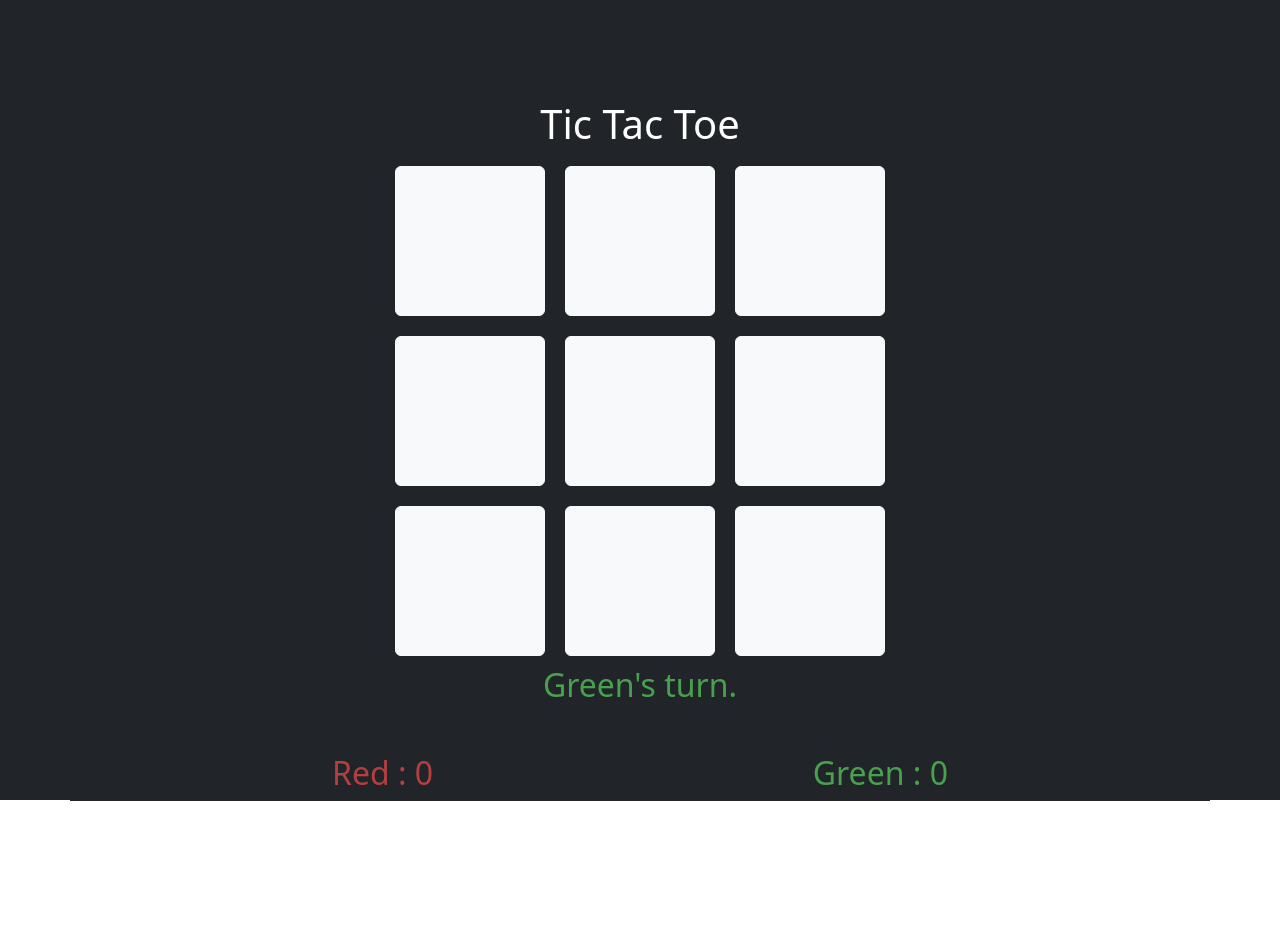
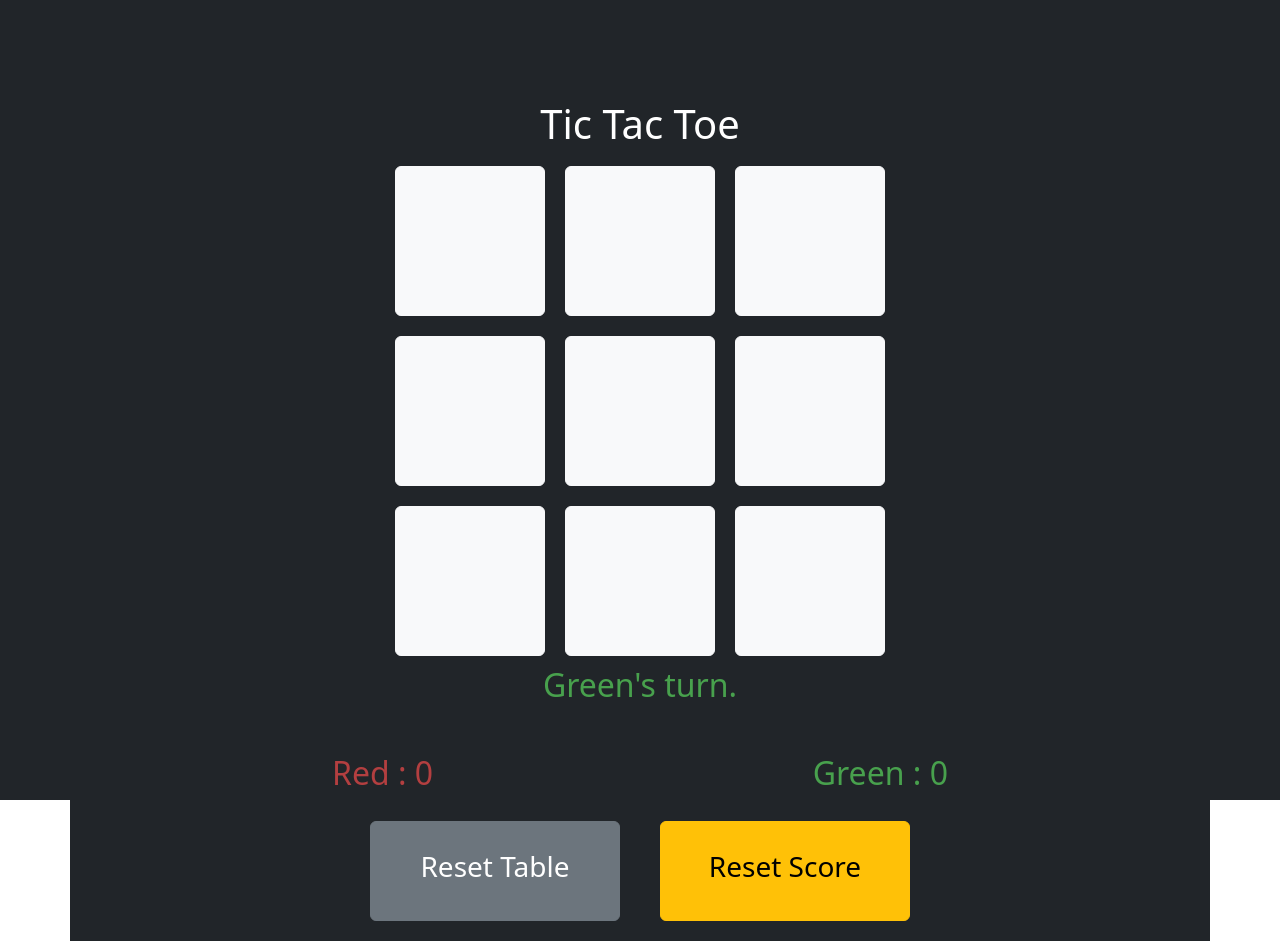
Before and after one commit to catalindanis/React-Projects, a React (Vite) app in the folder tic-tac-toe/: page / in a window 1280 px wide. Before the commit the page ends 801 px from the top, so only its background shows below. Built offline with nearby package versions, Linux system fonts and the light colour scheme.

Commit message:
finished design

```diff
--- a/tic-tac-toe/src/App.css
+++ b/tic-tac-toe/src/App.css
@@ -31,3 +31,9 @@
     margin-left: auto;
     color: #48A14D;
 }
+
+.btn-custom{
+    margin: 20px;
+    height: 100px;
+    width: 250px;
+}
--- a/tic-tac-toe/src/App.tsx
+++ b/tic-tac-toe/src/App.tsx
@@ -13,10 +13,20 @@ function App() {
         <div className="container text-center bg-dark">
           <h1 className="text-white">Tic Tac Toe</h1>
           <GameTable></GameTable>
-          <h2 className={turn === 1 ? "green" : "red"}>{turn === 1 ? "Green's turn." : "Red's turn."}</h2>
+          <h2 className={turn === 1 ? "green" : "red"}>
+            {turn === 1 ? "Green's turn." : "Red's turn."}
+          </h2>
           <div className="container text-center score">
             <h2 className="red">Red : {player1}</h2>
             <h2 className="green">Green : {player2}</h2>
+          </div>
+          <div className="container text-center menu">
+            <button type="button" className="btn btn-secondary btn-custom">
+              <h3>Reset Table</h3>
+            </button>
+            <button type="button" className="btn btn-warning btn-custom">
+            <h3>Reset Score</h3>
+            </button>
           </div>
         </div>
       </div>
```
